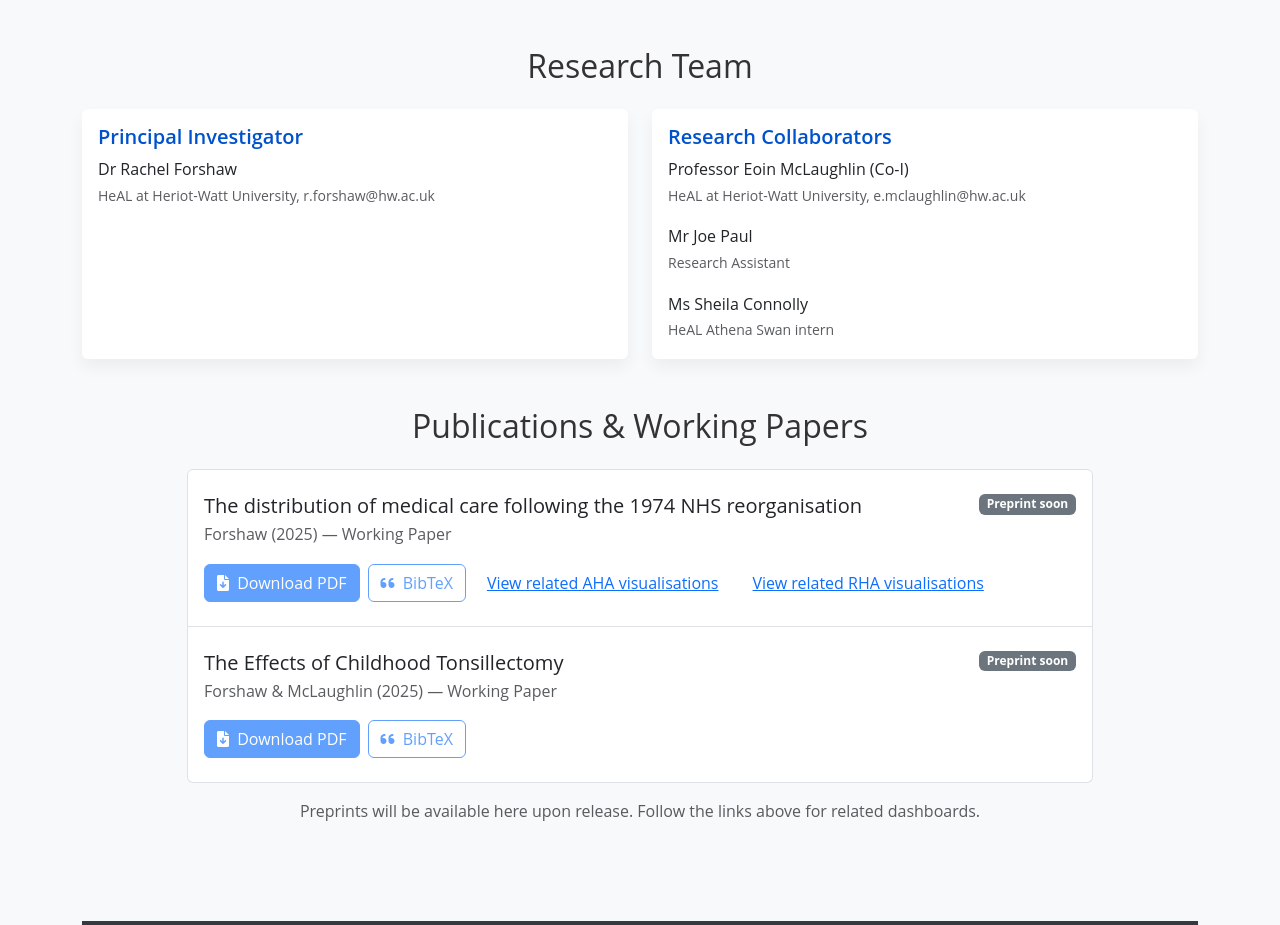
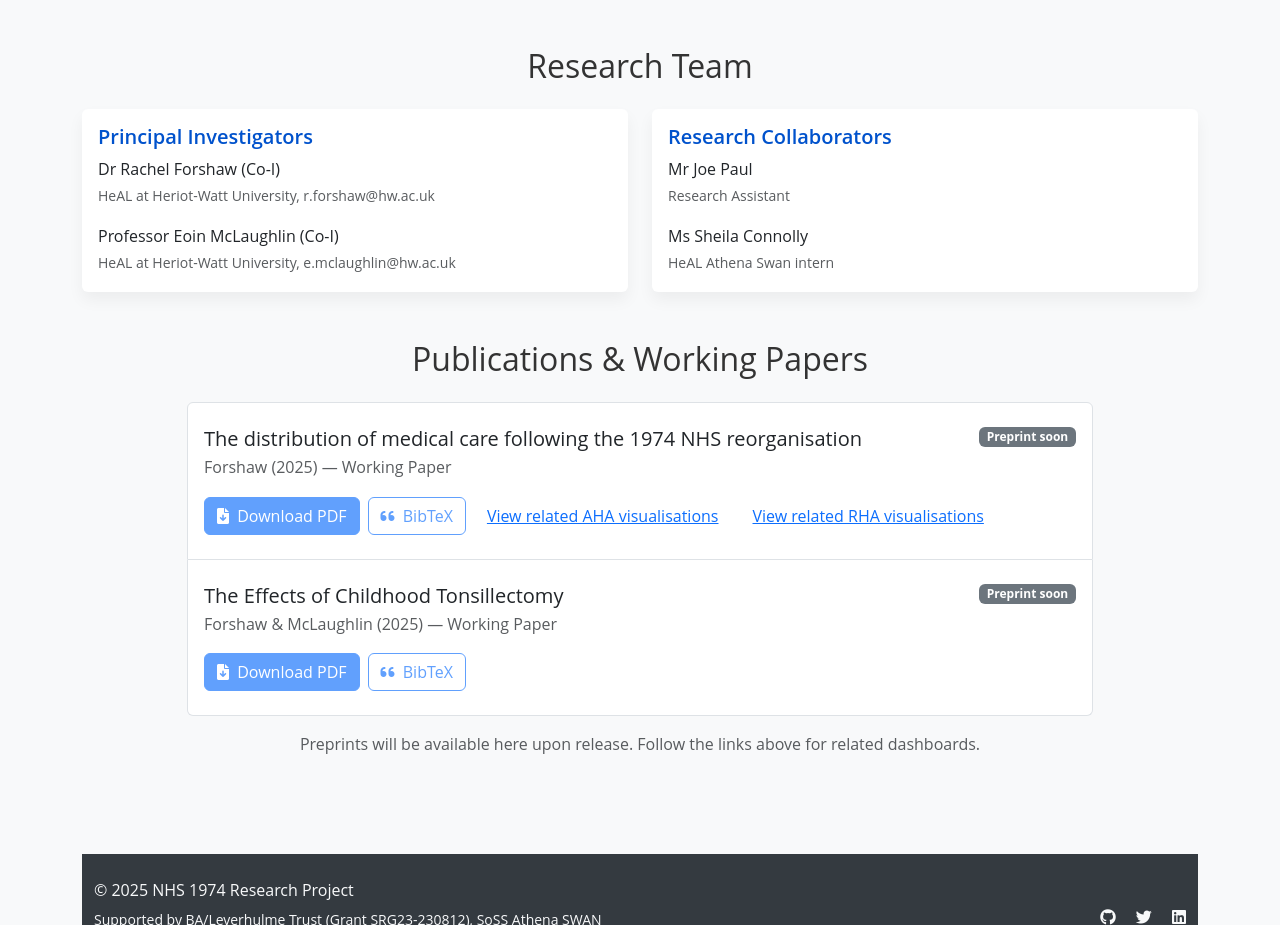
Before and after one commit to HeAL-ResearchHub/nhs-74, a plain HTML site: page index.html in a window 1280 px wide. Shown: the part 1440-2365 px from the top of the page. Drawn offline with nearby package versions, Linux system fonts and the light colour scheme.

Commit message:
Fixed collaborators

```diff
--- a/index.html
+++ b/index.html
@@ -155,10 +155,14 @@
         <div class="col-md-6">
           <div class="card h-100">
             <div class="card-body">
-              <h5 class="card-title">Principal Investigator</h5>
-              <p class="card-text mb-0">Dr Rachel Forshaw</p>
+              <h5 class="card-title">Principal Investigators</h5>
+              <p class="card-text mb-0">Dr Rachel Forshaw (Co-I)</p>
               <p class="card-text">
                 <small class="text-muted">HeAL at Heriot-Watt University, r.forshaw@hw.ac.uk</small>
+              </p>
+            	<p class="card-text mb-0">Professor Eoin McLaughlin (Co-I)</p>
+              <p class="card-text">
+                <small class="text-muted">HeAL at Heriot-Watt University, e.mclaughlin@hw.ac.uk</small>
               </p>
             </div>
           </div>
@@ -168,10 +172,6 @@
           <div class="card h-100">
             <div class="card-body">
               <h5 class="card-title">Research Collaborators</h5>
-              <p class="card-text mb-0">Professor Eoin McLaughlin (Co-I)</p>
-              <p class="card-text">
-                <small class="text-muted">HeAL at Heriot-Watt University, e.mclaughlin@hw.ac.uk</small>
-              </p>
               <p class="card-text mb-0">Mr Joe Paul</p>
               <p class="card-text">
                 <small class="text-muted">Research Assistant</small>
```
Also changed, not shown: 1 other file.
